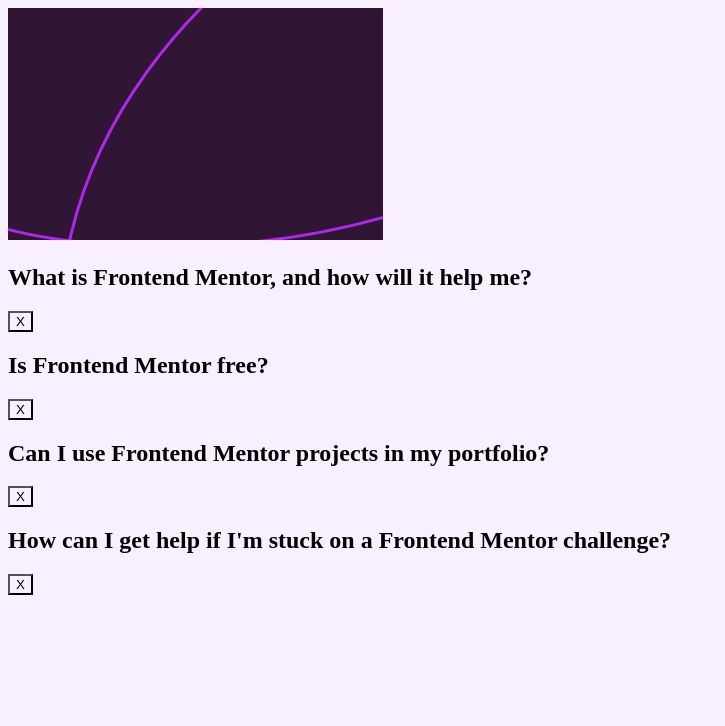
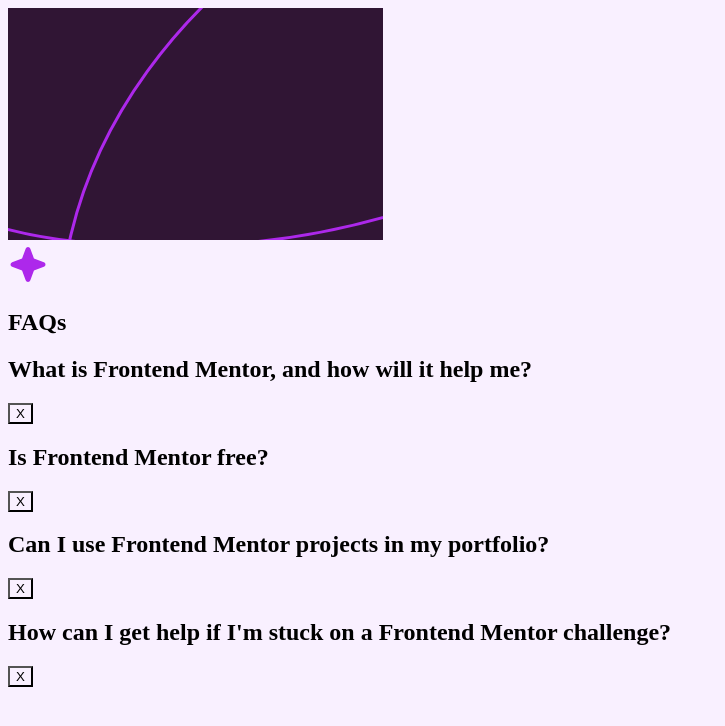
Before and after one commit to Ant-Shell/faq-accordian, a React (Vite) app: page / in a window 1280 px wide. Shown: the top 726 px of the page, without its empty margins (0-725 px from the left). Built offline with nearby package versions, Linux system fonts and the light colour scheme.

Commit message:
Update star import location, render star

```diff
--- a/src/components/Card.jsx
+++ b/src/components/Card.jsx
@@ -1,5 +1,6 @@
 import Accordian from './Accordion'
 import data from './../data/data'
+import star from '../assets/images/icon-star.svg'
 
 const Card = () => {
 
@@ -17,6 +18,10 @@
   return (
     <>
     <section>
+      <div>
+        <img src={star}/>
+        <h1>FAQs</h1>
+      </div>
       { accordians }
     </section>
   </>
```
